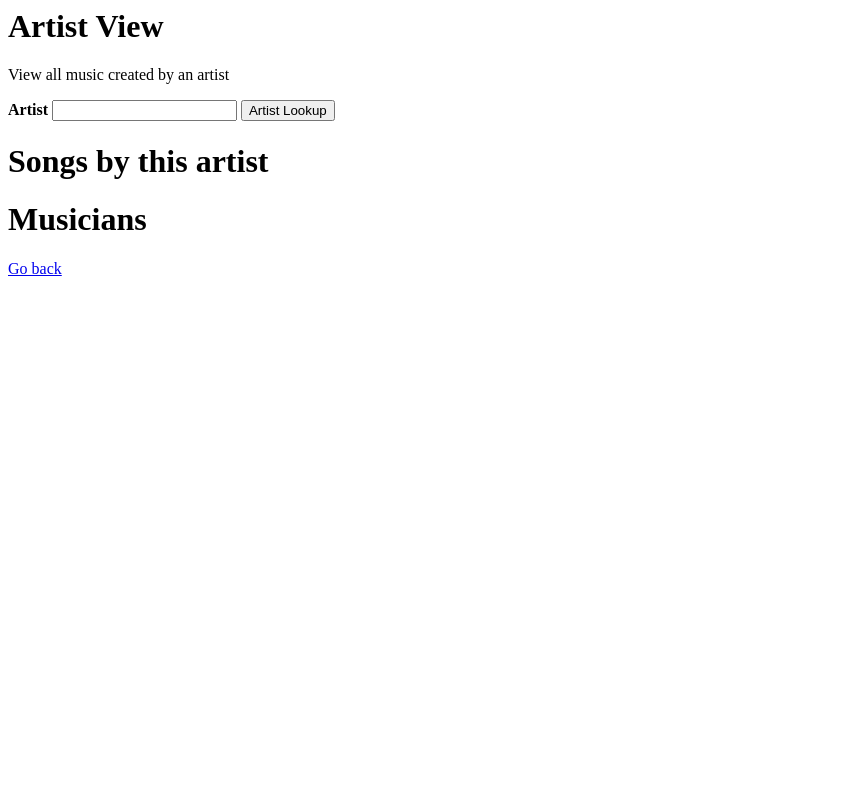
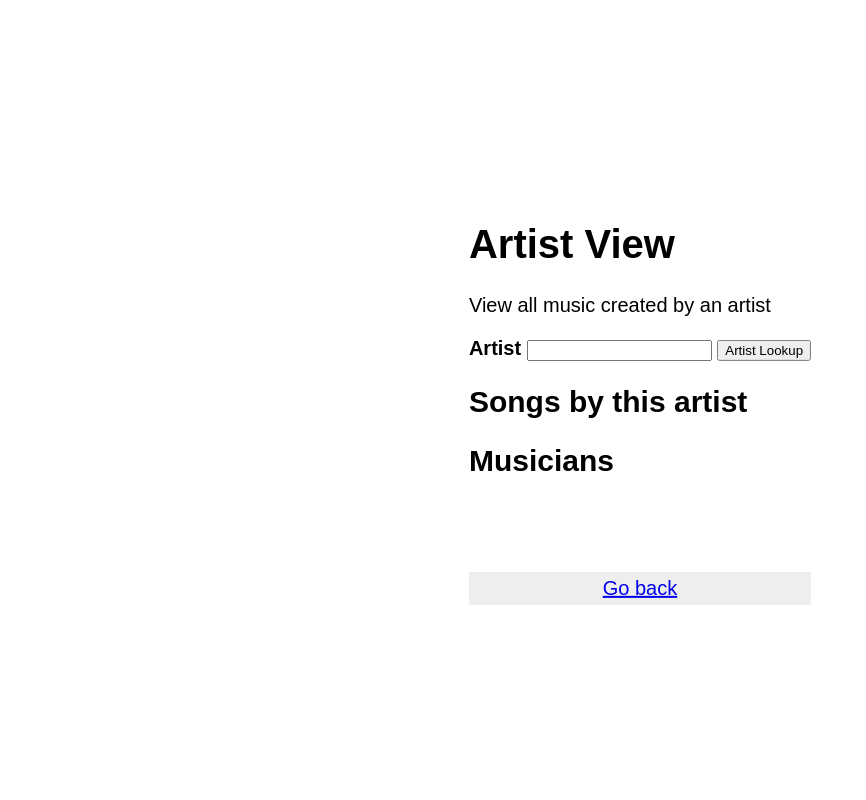
Before and after one commit to xinyi0351/cs4111-Intro-to-DB-project, a Flask app: page /artview in a window 1280 px wide. Shown: the whole page, without its empty margins (0-866 px from the left). Run offline with Flask 2, Linux system fonts and the light colour scheme; parts of the project's set-up code (start-up, migrations or seed data) failed here and were passed over.

Commit message:
Update artview.html
style updated

```diff
--- a/templates/artview.html
+++ b/templates/artview.html
@@ -1,6 +1,23 @@
 <html>
+	<style>
+		.box{
+		  position:absolute;
+		  top:50%;
+		  left:50%;
+		  transform:translate(-50%,-50%);
+		}
+		body{
+			font-size: 15pt;
+			font-family: arial;
+		}
+		footer{
+        text-align:center;
+        clear:both;
+        padding:5px;
+        background-color: #eee;}
+		</style>
     <body>
-        <div>
+        <div class="box">
 
 	    <form method="POST" action="/artview">
 		<h1>Artist View</h1>
@@ -10,21 +27,23 @@
 		<input type="submit" value="Artist Lookup">
 	    </form>
 
-	    <h1> Songs by this artist </h1>
+	    <h2> Songs by this artist </h2>
 	    <ul>
 	    {% for row in artistres %}
 	        <li> {{ row['song_name'] }} from {{ row['album_name'] }}, released {{ row['published_date'] }} </li>
 	    {% endfor %}
 	    </ul>
 
-	    <h1> Musicians </h1>
+	    <h2> Musicians </h2>
 	    <ul>
             {% for row in musicians %}
 	        <li> {{ row['name'] }}, {{ row['role'] }} </li>
 	    {% endfor %}
 	    </ul>
-
-	    <p><a href="musicsearch">Go back</a></p>
+		<br>
+		<br>
+		<br>
+	    <footer><a href="musicsearch">Go back</a></footer>
         </div>
     </body>
 </html>
```
